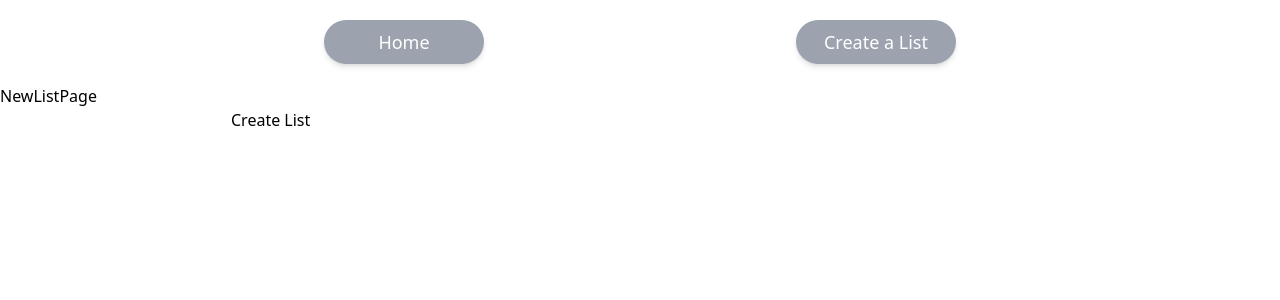
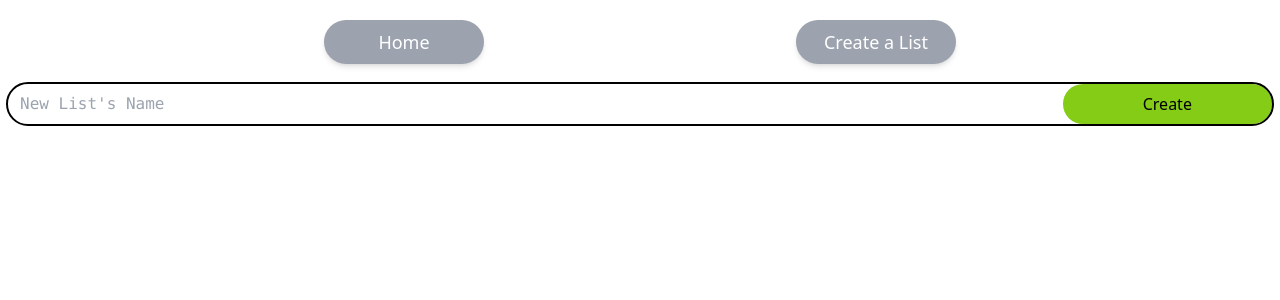
Before and after one commit to Jarrod-Payton/React-Todo, a React (Create React App) app: page /list/new in a window 1280 px wide. Shown: the top 300 px of the page. Built offline with nearby package versions, Linux system fonts and the light colour scheme.

Commit message:
Styling: Home Page and New List Page Done

```diff
--- a/src/components/List.js
+++ b/src/components/List.js
@@ -4,10 +4,15 @@ import { useNavigate } from "react-router-dom";
 function Edits({ show, deleteList }) {
   if (show) {
     return (
-      <div className="flex justify-between px-2 shadow-sm">
-        <button className="text-sm font-bold">Edit</button>
-        <button className="hover:text-red-500 font-bold" onClick={deleteList}>
-          X
+      <div className="flex justify-between px-2">
+        {/* For if / when I decide to let people edit their lists names */}
+        {/* <button className="text-sm font-bold">Edit</button> */}
+        <div></div>
+        <button
+          className="text-red-500 hover:text-gray-400 font-bold"
+          onClick={deleteList}
+        >
+          Delete List
         </button>
       </div>
     );
--- a/src/components/Navbar.js
+++ b/src/components/Navbar.js
@@ -1,5 +1,5 @@
 import React from "react";
-import { Link, useNavigate } from "react-router-dom";
+import { useNavigate } from "react-router-dom";
 
 export default function Navbar() {
   let navigate = useNavigate();
--- a/src/pages/NewListPage.js
+++ b/src/pages/NewListPage.js
@@ -24,9 +24,20 @@ export default function NewListPage() {
 
   return (
     <>
-      <div>NewListPage</div>
-      <input type="text" ref={listNameRef} />
-      <button onClick={handleCreateList}>Create List</button>
+      <div className="flex mx-2 outline outline-2 rounded-full">
+        <input
+          type="text"
+          ref={listNameRef}
+          placeholder="New List's Name"
+          className="w-5/6 mx-1 p-2 font-mono rounded-full border-none focus:outline-none"
+        />
+        <button
+          onClick={handleCreateList}
+          className="w-1/6 p-1 rounded-full bg-lime-500 text-black hover:bg-lime-400"
+        >
+          Create
+        </button>
+      </div>
       <ListsDisplay parentData={lists} allowListEditing={true} />
     </>
   );
```
